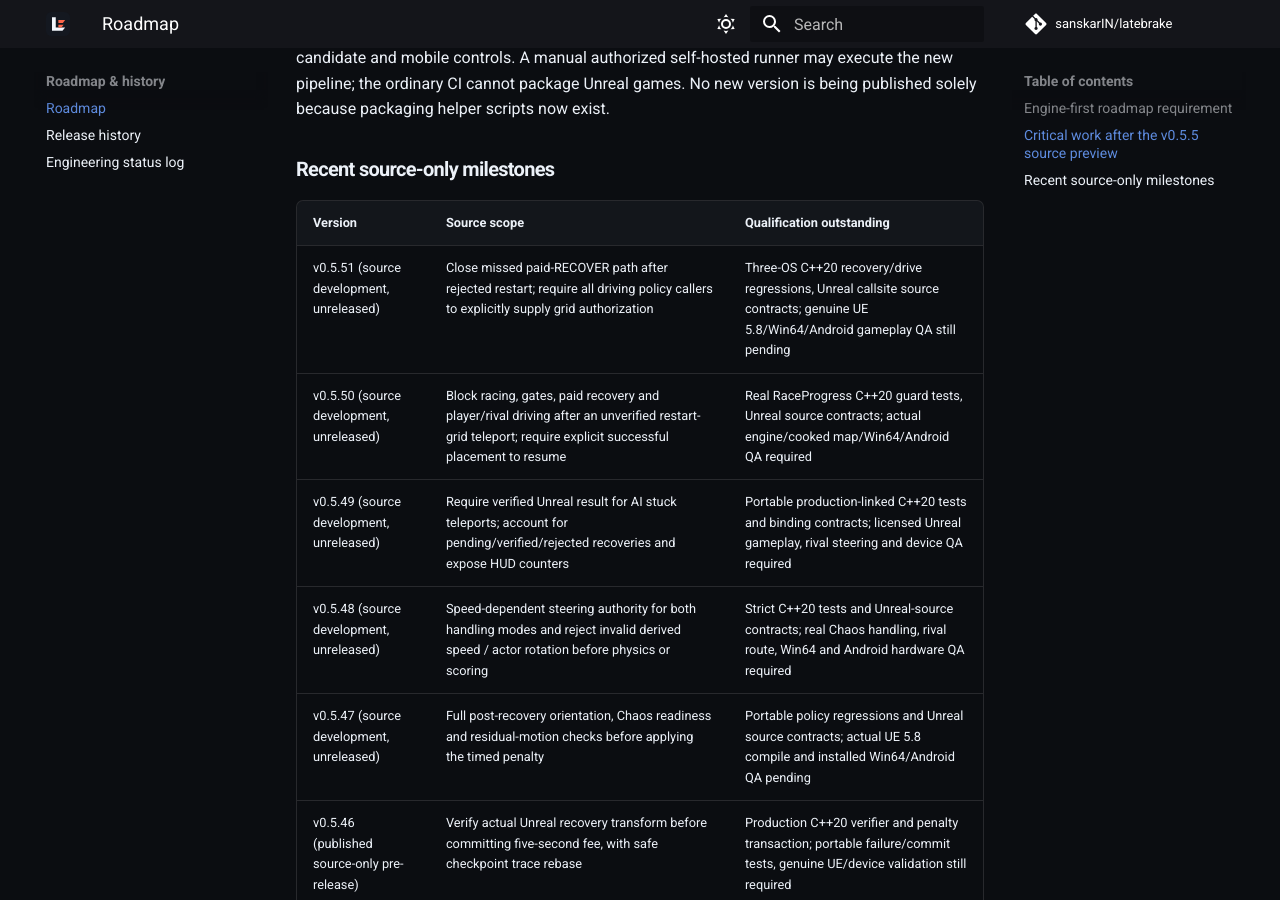
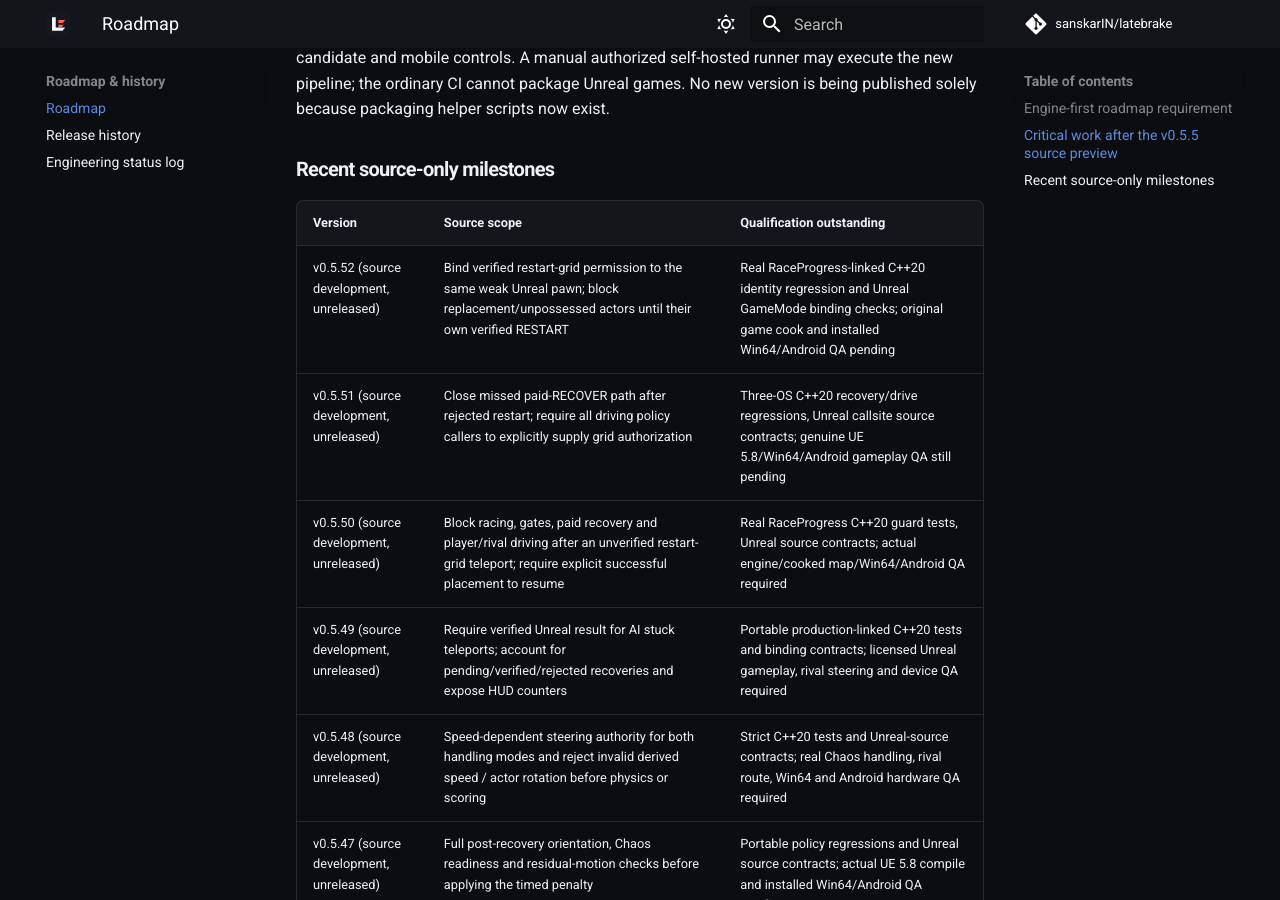
Before and after one commit to sanskarIN/latebrake, an MkDocs documentation site: the page built from docs/ROADMAP.md, in a window 1280 px wide and 900 px high, scrolled down 5350 px. Built offline with MkDocs 1.6.1 and Material for MkDocs 9.7.7, drawn with Linux system fonts in a browser that asks for light colours; comment, search, counter and statistics services are not loaded.

Commit message:
docs(roadmap): add v0.5.52 driver identity protection milestone

```diff
--- a/docs/ROADMAP.md
+++ b/docs/ROADMAP.md
@@ -81,6 +81,7 @@
 
 | Version | Source scope | Qualification outstanding |
 | --- | --- | --- |
+| v0.5.52 (source development, unreleased) | Bind verified restart-grid permission to the same weak Unreal pawn; block replacement/unpossessed actors until their own verified RESTART | Real RaceProgress-linked C++20 identity regression and Unreal GameMode binding checks; original game cook and installed Win64/Android QA pending |
 | v0.5.51 (source development, unreleased) | Close missed paid-RECOVER path after rejected restart; require all driving policy callers to explicitly supply grid authorization | Three-OS C++20 recovery/drive regressions, Unreal callsite source contracts; genuine UE 5.8/Win64/Android gameplay QA still pending |
 | v0.5.50 (source development, unreleased) | Block racing, gates, paid recovery and player/rival driving after an unverified restart-grid teleport; require explicit successful placement to resume | Real RaceProgress C++20 guard tests, Unreal source contracts; actual engine/cooked map/Win64/Android QA required |
 | v0.5.49 (source development, unreleased) | Require verified Unreal result for AI stuck teleports; account for pending/verified/rejected recoveries and expose HUD counters | Portable production-linked C++20 tests and binding contracts; licensed Unreal gameplay, rival steering and device QA required |
```
